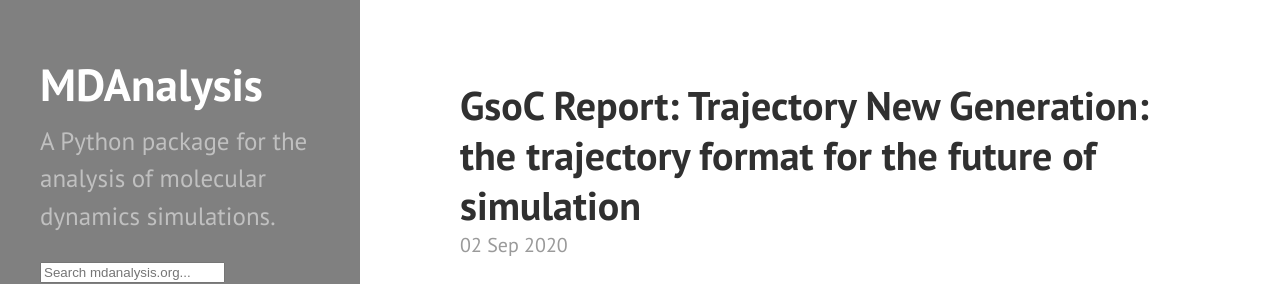
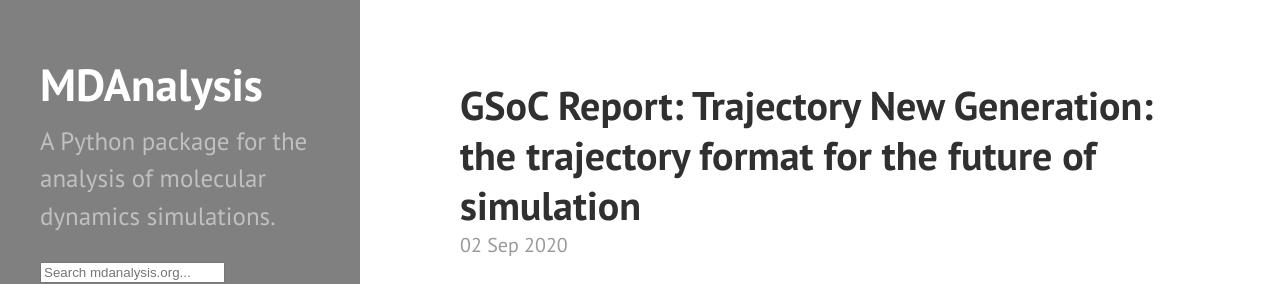
Before and after one commit to MDAnalysis/MDAnalysis.github.io, a Jekyll site: the page built from _posts/2020-09-03-final-report-hugo.md, in a window 1280 px wide and 900 px high. Shown: the top 284 px of the window. Built offline with Jekyll 4.4.1, drawn with Linux system fonts in a browser that asks for light colours; comment, search, counter and statistics services are not loaded.

```diff
--- a/_posts/2020-09-03-final-report-hugo.md
+++ b/_posts/2020-09-03-final-report-hugo.md
@@ -1,6 +1,6 @@
 ---
 layout: post
-title:  "GsoC Report: Trajectory New Generation: the trajectory format for the future of simulation"
+title:  "GSoC Report: Trajectory New Generation: the trajectory format for the future of simulation"
 date:   2020-09-03 08:58:08 +1000
 categories:
 ---
```
